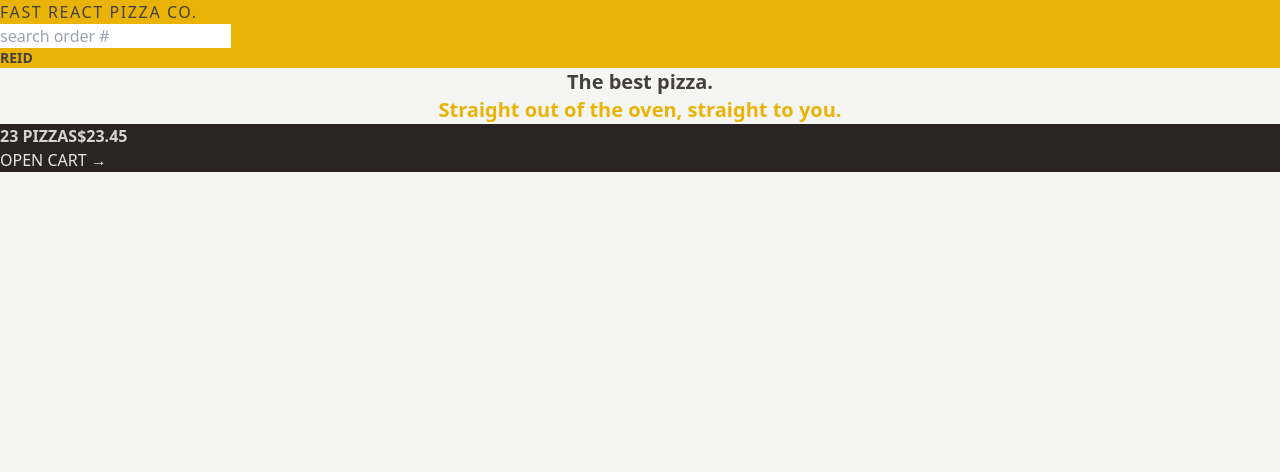
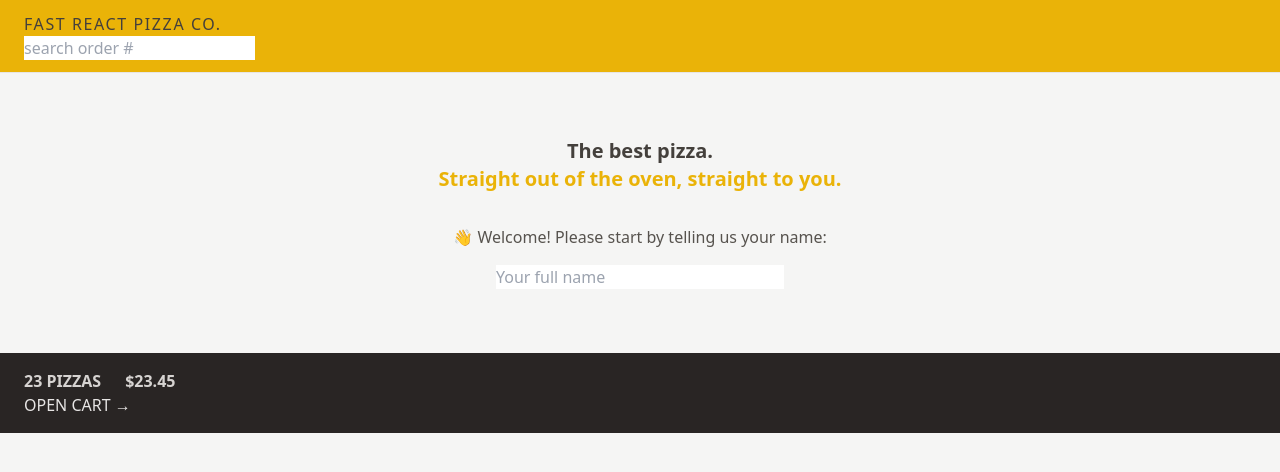
Before and after one commit to User-Reid/Fast-React-Pizza, a React (Vite) app: page / in a window 1280 px wide. Shown: the top 472 px of the page. Built offline with nearby package versions, Linux system fonts and the light colour scheme.

Commit message:
implemented more styling :)

```diff
--- a/src/features/cart/CartOverview.jsx
+++ b/src/features/cart/CartOverview.jsx
@@ -2,8 +2,8 @@
 
 function CartOverview() {
   return (
-    <div className="bg-stone-800 uppercase text-stone-200">
-      <p className="font-semibold text-stone-300">
+    <div className="bg-stone-800 px-4 py-4 text-sm uppercase text-stone-200 sm:px-6 md:text-base">
+      <p className="space-x-4 font-semibold text-stone-300 sm:space-x-6">
         <span>23 pizzas</span>
         <span>$23.45</span>
       </p>
--- a/src/features/user/CreateUser.jsx
+++ b/src/features/user/CreateUser.jsx
@@ -1,7 +1,7 @@
-import { useState } from 'react';
+import { useState } from "react";
 
 function CreateUser() {
-  const [username, setUsername] = useState('');
+  const [username, setUsername] = useState("");
 
   function handleSubmit(e) {
     e.preventDefault();
@@ -9,16 +9,19 @@
 
   return (
     <form onSubmit={handleSubmit}>
-      <p>👋 Welcome! Please start by telling us your name:</p>
+      <p className="mb-4 text-sm text-stone-600 md:text-base">
+        👋 Welcome! Please start by telling us your name:
+      </p>
 
       <input
         type="text"
         placeholder="Your full name"
         value={username}
         onChange={(e) => setUsername(e.target.value)}
+        className="w-72"
       />
 
-      {username !== '' && (
+      {username !== "" && (
         <div>
           <button>Start ordering</button>
         </div>
--- a/src/features/user/Username.jsx
+++ b/src/features/user/Username.jsx
@@ -1,5 +1,5 @@
 function Username() {
-  return <div className="text-sm font-semibold">Reid</div>;
+  return <div className="hidden text-sm font-semibold">Reid</div>;
 }
 
 export default Username;
--- a/src/ui/Header.jsx
+++ b/src/ui/Header.jsx
@@ -4,7 +4,7 @@
 
 function Header() {
   return (
-    <header className="bg-yellow-500 uppercase">
+    <header className="border-b border-stone-200 bg-yellow-500 px-4 py-3 uppercase sm:px-6">
       <Link to="/" className="tracking-widest">
         Fast React Pizza Co.
       </Link>
--- a/src/ui/Home.jsx
+++ b/src/ui/Home.jsx
@@ -1,13 +1,17 @@
+import CreateUser from "../features/user/CreateUser";
+
 function Home() {
   return (
-    <div>
-      <h1 className="text-center text-xl font-semibold">
+    <div className="my-10 text-center sm:my-16">
+      <h1 className="mb-8 text-center text-xl font-semibold">
         The best pizza.
         <br />
         <span className="text-yellow-500">
           Straight out of the oven, straight to you.
         </span>
       </h1>
+
+      <CreateUser />
     </div>
   );
 }
```
